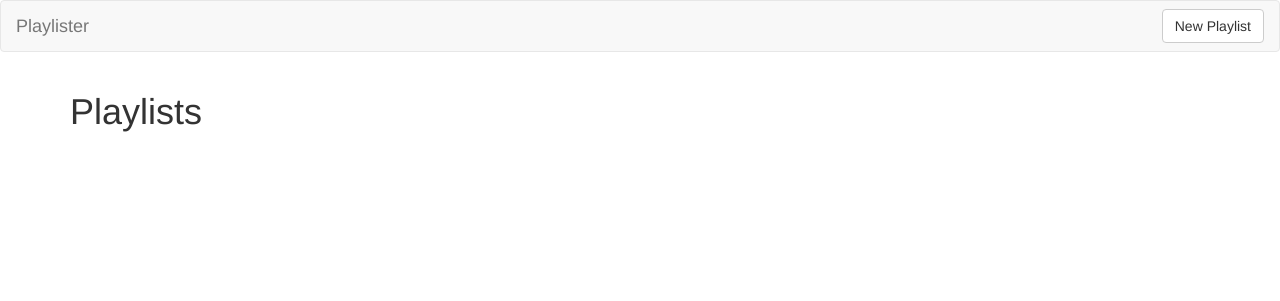
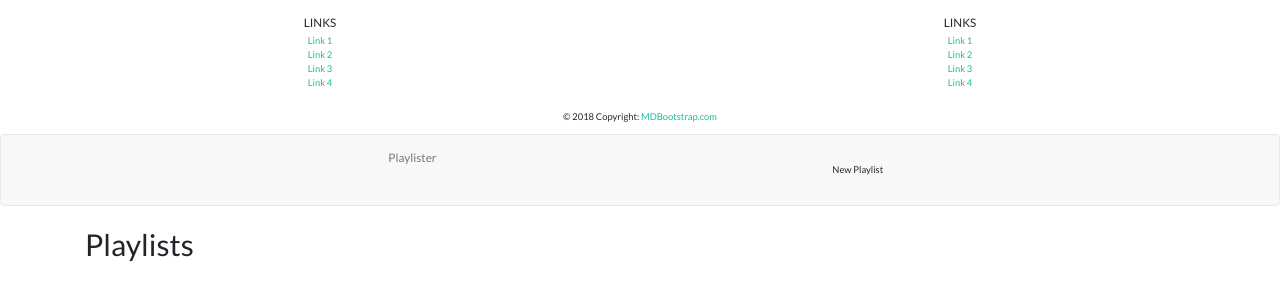
Before and after one commit to squeaky1273/Playlister-Tutorial, a Flask app: page / in a window 1280 px wide. Shown: the top 301 px of the page. Run offline with Flask 2, Linux system fonts and the light colour scheme; data that the repository does not hold is empty; some libraries are stand-ins or nearby versions.

Commit message:
added create_at, and bootstrap theme

```diff
--- a/app.py
+++ b/app.py
@@ -15,6 +15,8 @@ playlists = db.playlists
 db = client.get_default_database()
 playlists = db.playlists
 comments = db.comments
+
+from datetime import datetime
 
 app = Flask(__name__)
 
@@ -38,14 +40,14 @@ def playlists_new():
 @app.route('/playlists', methods=['POST'])
 def playlists_submit():
     """Submit a new playlist."""
-    updated_playlist = {
+    playlist = {
         'title': request.form.get('title'),
         'description': request.form.get('description'),
-        'video': request.form.get('video').split()
+        'videos': request.form.get('videos').split(),
+        'created_at': datetime.now()
     }
-    playlists.update_one(
-        {'_id': ObjectId(playlist_id)},
-        {'$set': updated_playlist})
+    print(playlist)
+    playlist_id = playlists.insert_one(playlist).inserted_id
     return redirect(url_for('playlists_show', playlist_id=playlist_id))
 
 @app.route('/playlists/<playlist_id>')
@@ -78,5 +80,12 @@ def comments_new():
     comment_id = comments.insert_one(comment).inserted_id
     return redirect(url_for('playlists_show', playlist_id=request.form.get('playlist_id')))
 
+@app.route('/playlists/comments/<comment_id>', methods=['POST'])
+def comments_delete(comment_id):
+    """Action to delete a comment."""
+    comment = comments.find_one({'_id': ObjectId(comment_id)})
+    comments.delete_one({'_id': ObjectId(comment_id)})
+    return redirect(url_for('playlists_show', playlist_id=comment.get('playlist_id')))
+
 if __name__ == '__main__':
     app.run(debug=True, host='0.0.0.0', port=os.environ.get('PORT', 5000))
--- a/templates/base.html
+++ b/templates/base.html
@@ -7,7 +7,37 @@
     <title>Playlister</title>
     <!-- Latest compiled and minified CSS -->
     <link rel='stylesheet' href='https://maxcdn.bootstrapcdn.com/bootstrap/3.3.7/css/bootstrap.min.css'>
-</head>
+    <link rel='stylesheet' href='https://bootswatch.com/4/flatly/bootstrap.min.css'>
+  </head>
+<!-- Footer -->
+<footer class='page-footer font-small blue pt-4'>
+  <div class='container-fluid text-center'>
+       <div class='row'>
+       <hr class='clearfix w-100 d-md-none pb-3'>
+       <div class='col-md-6 mb-md-0 mb-3'>
+           <h5 class='text-uppercase'>Links</h5>
+           <ul class='list-unstyled'>
+               <li><a href='#!'>Link 1</a></li>
+               <li><a href='#!'>Link 2</a></li>
+               <li><a href='#!'>Link 3</a></li>
+               <li><a href='#!'>Link 4</a></li>
+           </ul>
+       </div>
+       <div class='col-md-6 mb-md-0 mb-3'>
+           <h5 class='text-uppercase'>Links</h5>
+           <ul class='list-unstyled'>
+               <li><a href='#!'>Link 1</a></li>
+               <li><a href='#!'>Link 2</a></li>
+               <li><a href='#!'>Link 3</a></li>
+               <li><a href='#!'>Link 4</a></li>
+           </ul>
+       </div>
+       </div>
+  </div>
+  <div class='footer-copyright text-center py-3'>© 2018 Copyright:
+     <a href='https://mdbootstrap.com/education/bootstrap/'> MDBootstrap.com</a>
+  </div>
+</footer>
 <body>
 
     {% include 'partials/navbar.html' %}
--- a/templates/partials/comment.html
+++ b/templates/partials/comment.html
@@ -4,5 +4,9 @@
     <div class='card-block'>
         <h4 class='card-title'>{{ comment.title }}</h4>
         <p class='card-text'>{{ comment.content }}</p>
+        <!-- Delete link -->
+        <p><form method='POST' action='/playlists/comments/{{ comment._id }}'>
+            <button class='btn btn-link' type='submit'>Delete</button>
+        </form></p>
     </div>
 </div>
--- a/templates/playlists_show.html
+++ b/templates/playlists_show.html
@@ -6,6 +6,9 @@
 <div class='row'>
     <div class='col-sm-6 col-sm-offset-3'>
         <h1>{{ playlist.title }}</h1>
+        {% if playlist.created_at %}
+        <p class='text-muted'>Created on: {{ playlist.created_at }}</p>
+        {% endif %}
         <h2>{{ playlist.description }}</h2>
         {% for video in playlist.videos %}
             <div class="card"><div class="card-body">
```
